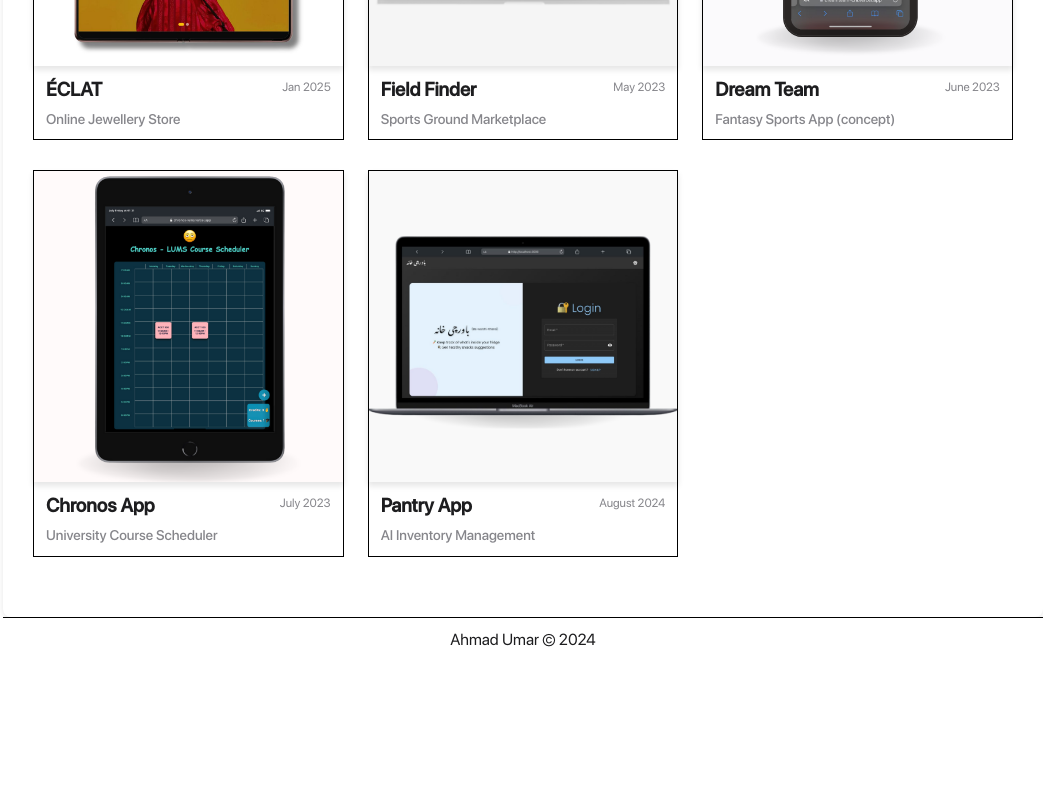
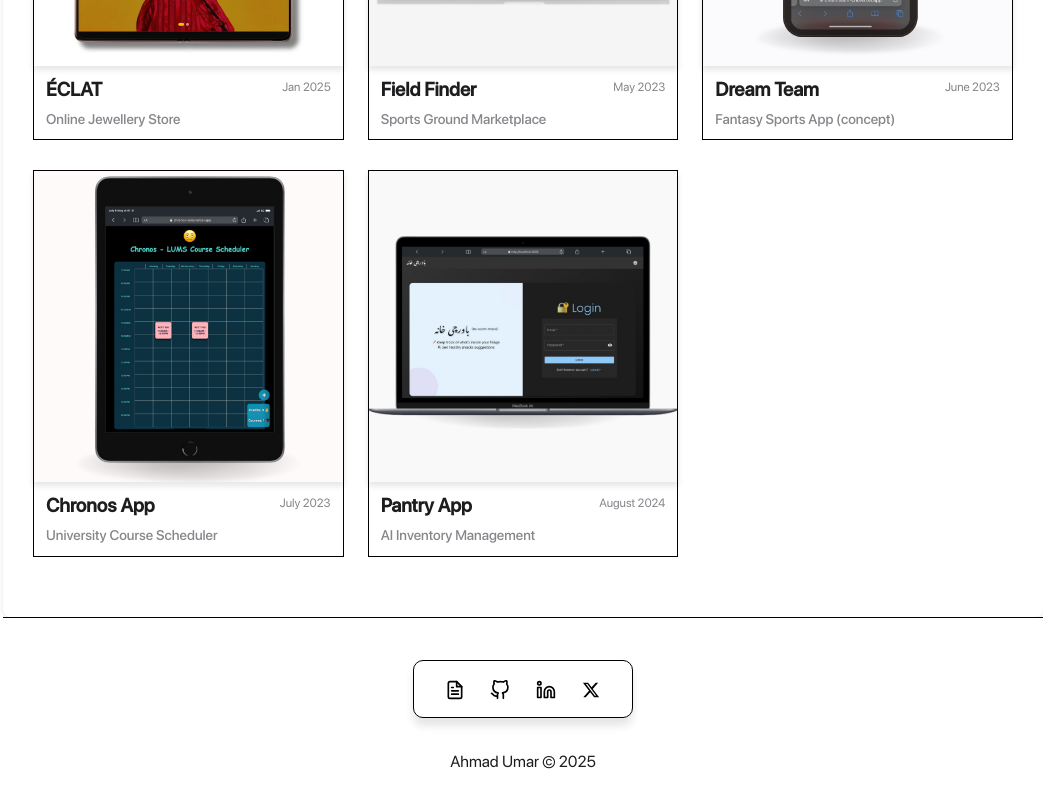
Before and after one commit to AhmadUmar6/Portfolio, a React (Create React App) app: page / in a window 1280 px wide. Shown: the part 1078-1878 px from the top of the page, without its empty margins (237-1280 px from the left). Before the commit the page ends 1756 px from the top, so only its background shows below. Built offline with nearby package versions, Linux system fonts and the light colour scheme; a web font is replaced by a local one.

Commit message:
socialfooter

```diff
--- a/src/components/Footer.js
+++ b/src/components/Footer.js
@@ -1,11 +1,13 @@
 // src/components/Footer.js
+import SocialFooter from './SocialFooter';
 import './Footer.css';
 import React from 'react';
 
 const Footer = () => {
   return (
     <footer className="text-center mt-auto">
-      <p>Ahmad Umar &copy; 2024</p>
+      <SocialFooter />
+      <p>Ahmad Umar &copy; 2025</p>
     </footer>
   );
 };
--- /dev/null
+++ b/src/components/SocialFooter.css
@@ -0,0 +1,158 @@
+/* Main container */
+.social-footer {
+    display: flex;
+    justify-content: center;
+    align-items: center;
+    padding: 2rem 0;
+  }
+
+  /* Pill container */
+  .social-container {
+    display: flex;
+    align-items: center;
+    justify-content: center;
+    background: #ffffff;
+    border: 1.5px solid #000000;
+    border-radius: 10px;
+    padding: 6px 12px;
+    gap: 1.5px;
+    box-shadow: 0 8px 8px rgba(0, 0, 0, 0.1);
+    transition: all 0.4s cubic-bezier(0.25, 0.8, 0.25, 1);
+    min-width: 220px;
+  }
+
+  /* Individual social item */
+  .social-item {
+    position: relative;
+    transition: all 0.4s cubic-bezier(0.25, 0.8, 0.25, 1);
+  }
+
+  .social-item:has(.social-button-active) {
+    margin: 0 8px;
+  }
+
+  .social-container:has(.social-button-active) {
+    gap: 8px;
+    padding: 6px 12px;
+  }
+
+  /* Tooltip styles */
+  .tooltip {
+    position: absolute;
+    top: -42px;
+    left: 50%;
+    transform: translateX(-50%) translateY(10px);
+    background: #000000;
+    color: #ffffff;
+    padding: 6px 10px;
+    border-radius: 2px;
+    font-size: 13px;
+    font-weight: 500;
+    white-space: nowrap;
+    opacity: 0;
+    pointer-events: none;
+    transition: all 0.3s cubic-bezier(0.25, 0.8, 0.25, 1);
+    z-index: 100;
+  }
+
+  .tooltip-visible {
+    opacity: 1;
+    transform: translateX(-50%) translateY(0);
+  }
+
+  .tooltip-arrow {
+    position: absolute;
+    top: 100%;
+    left: 50%;
+    transform: translateX(-50%);
+    width: 0;
+    height: 0;
+    border-left: 6px solid transparent;
+    border-right: 6px solid transparent;
+    border-top: 6px solid #000000;
+  }
+
+  /* Social button */
+  .social-button {
+    display: flex;
+    align-items: center;
+    justify-content: center;
+    width: 44px;
+    height: 44px;
+    border-radius: 50px;
+    background: transparent;
+    border: none;
+    cursor: pointer;
+    text-decoration: none;
+    color: #000000;
+    position: relative;
+    overflow: hidden;
+    transition: all 0.4s cubic-bezier(0.25, 0.8, 0.25, 1);
+  }
+
+  .social-button:hover {
+    color: #000000;
+    transform: translateY(-1px) scale(1.02);
+  }
+
+  .social-button-active {
+    background: #e8e8e8 ;
+    color: #000000;
+    transform: translateY(-3px) scale(1.15);
+    box-shadow: 0 6px 20px rgba(0, 0, 0, 0.1);
+  }
+
+  /* Icon wrapper */
+  .icon-wrapper {
+    position: relative;
+    z-index: 2;
+    transition: transform 0.3s cubic-bezier(0.25, 0.8, 0.25, 1);
+  }
+
+  .social-button-active .icon-wrapper {
+    transform: scale(1.1);
+  }
+
+  /* Ripple effect */
+  .ripple-effect {
+    position: absolute;
+    top: 50%;
+    left: 50%;
+    width: 0;
+    height: 0;
+    border-radius: 50%;
+    border: 1px solid #000000;
+    transform: translate(-50%, -50%);
+    opacity: 0;
+    transition: all 0.6s cubic-bezier(0.25, 0.8, 0.25, 1);
+  }
+
+  .social-button-active .ripple-effect {
+    width: 70px;
+    height: 70px;
+    opacity: 0;
+    border-color: #000000;
+  }
+
+  /* Responsive design */
+  @media (max-width: 640px) {
+    .social-container {
+      padding: 5px;
+      gap: 1px;
+      min-width: 200px;
+    }
+
+    .social-button {
+      width: 40px;
+      height: 40px;
+    }
+
+    .tooltip {
+      font-size: 12px;
+      padding: 5px 8px;
+    }
+
+    .social-item:has(.social-button-active) {
+      margin: 0 6px;
+    }
+  }
--- /dev/null
+++ b/src/components/SocialFooter.js
@@ -0,0 +1,86 @@
+import React, { useState } from 'react';
+import './SocialFooter.css';
+
+const SocialFooter = () => {
+  const [hoveredIndex, setHoveredIndex] = useState(null);
+
+  const socialLinks = [
+    {
+      name: 'Medium',
+      icon: (
+        <svg width="20" height="20" viewBox="0 0 24 24" fill="none" stroke="currentColor" strokeWidth="2" strokeLinecap="round" strokeLinejoin="round">
+          <path d="M14 2H6a2 2 0 0 0-2 2v16a2 2 0 0 0 2 2h12a2 2 0 0 0 2-2V8z"/>
+          <polyline points="14,2 14,8 20,8"/>
+          <line x1="16" y1="13" x2="8" y2="13"/>
+          <line x1="16" y1="17" x2="8" y2="17"/>
+          <polyline points="10,9 9,9 8,9"/>
+        </svg>
+      ),
+      href: 'https://medium.com/@ahmad-umar'
+    },
+    {
+      name: 'GitHub',
+      icon: (
+        <svg width="20" height="20" viewBox="0 0 24 24" fill="none" stroke="currentColor" strokeWidth="2" strokeLinecap="round" strokeLinejoin="round">
+          <path d="M9 19c-5 1.5-5-2.5-7-3m14 6v-3.87a3.37 3.37 0 0 0-.94-2.61c3.14-.35 6.44-1.54 6.44-7A5.44 5.44 0 0 0 20 4.77 5.07 5.07 0 0 0 19.91 1S18.73.65 16 2.48a13.38 13.38 0 0 0-7 0C6.27.65 5.09 1 5.09 1A5.07 5.07 0 0 0 5 4.77a5.44 5.44 0 0 0-1.5 3.78c0 5.42 3.3 6.61 6.44 7A3.37 3.37 0 0 0 9 18.13V22"/>
+        </svg>
+      ),
+      href: 'https://github.com/AhmadUmar6'
+    },
+    {
+      name: 'LinkedIn',
+      icon: (
+        <svg width="20" height="20" viewBox="0 0 24 24" fill="none" stroke="currentColor" strokeWidth="2" strokeLinecap="round" strokeLinejoin="round">
+          <path d="M16 8a6 6 0 0 1 6 6v7h-4v-7a2 2 0 0 0-2-2 2 2 0 0 0-2 2v7h-4v-7a6 6 0 0 1 6-6z"/>
+          <rect x="2" y="9" width="4" height="12"/>
+          <circle cx="4" cy="4" r="2"/>
+        </svg>
+      ),
+      href: 'https://linkedin.com/in/ahmadumarfarooq'
+    },
+    {
+      name: 'X',
+      icon: (
+        <svg width="18" height="18" viewBox="0 0 24 24" fill="currentColor">
+          <path d="M18.244 2.25h3.308l-7.227 8.26 8.502 11.24H16.17l-5.214-6.817L4.99 21.75H1.68l7.73-8.835L1.254 2.25H8.08l4.713 6.231zm-1.161 17.52h1.833L7.084 4.126H5.117z"/>
+        </svg>
+      ),
+      href: 'https://x.com/crank0cean'
+    }
+  ];
+
+  return (
+    <div className="social-footer">
+      <div className="social-container">
+        {socialLinks.map((link, index) => (
+          <div key={link.name} className="social-item">
+            {/* Tooltip */}
+            <div
+              className={`tooltip ${hoveredIndex === index ? 'tooltip-visible' : ''}`}
+            >
+              {link.name}
+              <div className="tooltip-arrow"></div>
+            </div>
+
+            {/* Icon button */}
+            <a
+              href={link.href}
+              target={link.href.startsWith('http') ? '_blank' : '_self'}
+              rel={link.href.startsWith('http') ? 'noopener noreferrer' : ''}
+              className={`social-button ${hoveredIndex === index ? 'social-button-active' : ''}`}
+              onMouseEnter={() => setHoveredIndex(index)}
+              onMouseLeave={() => setHoveredIndex(null)}
+            >
+              <div className="icon-wrapper">
+                {link.icon}
+              </div>
+              <div className="ripple-effect"></div>
+            </a>
+          </div>
+        ))}
+      </div>
+    </div>
+  );
+};
+
+export default SocialFooter;
```
